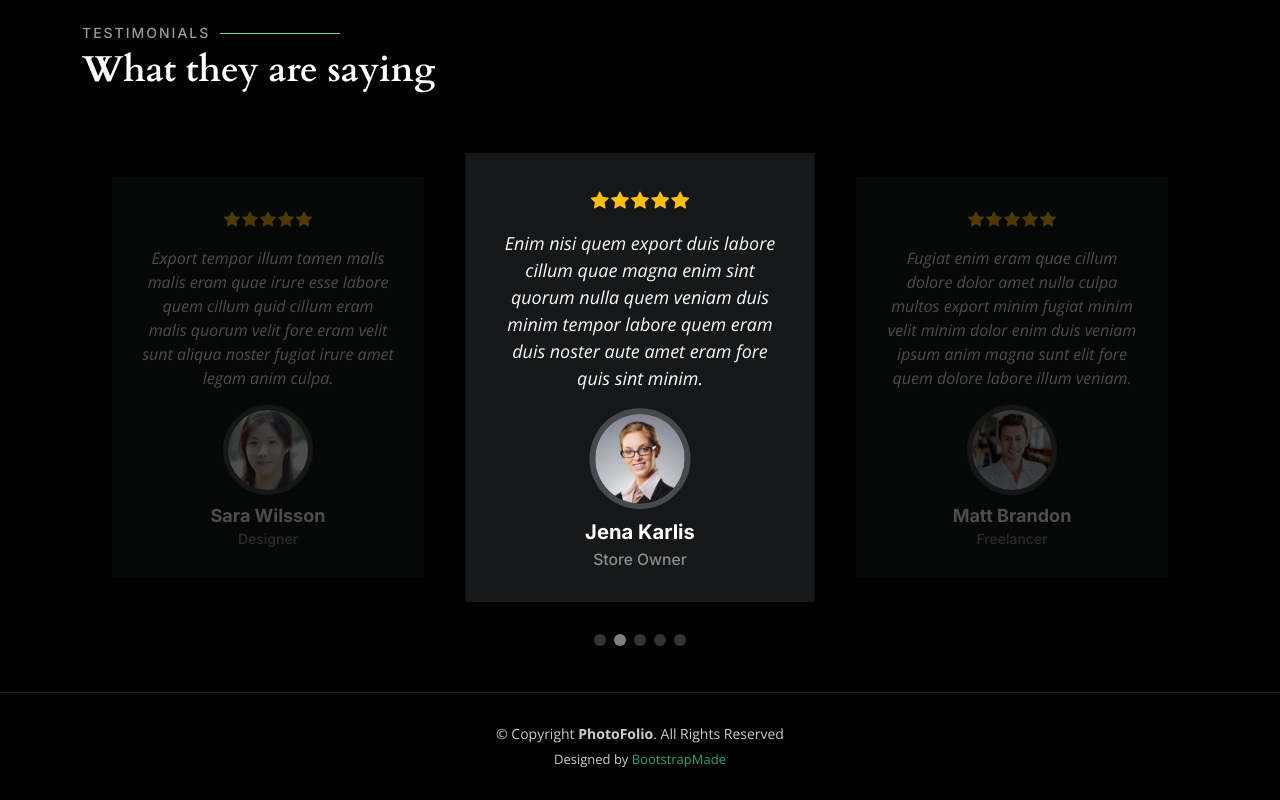
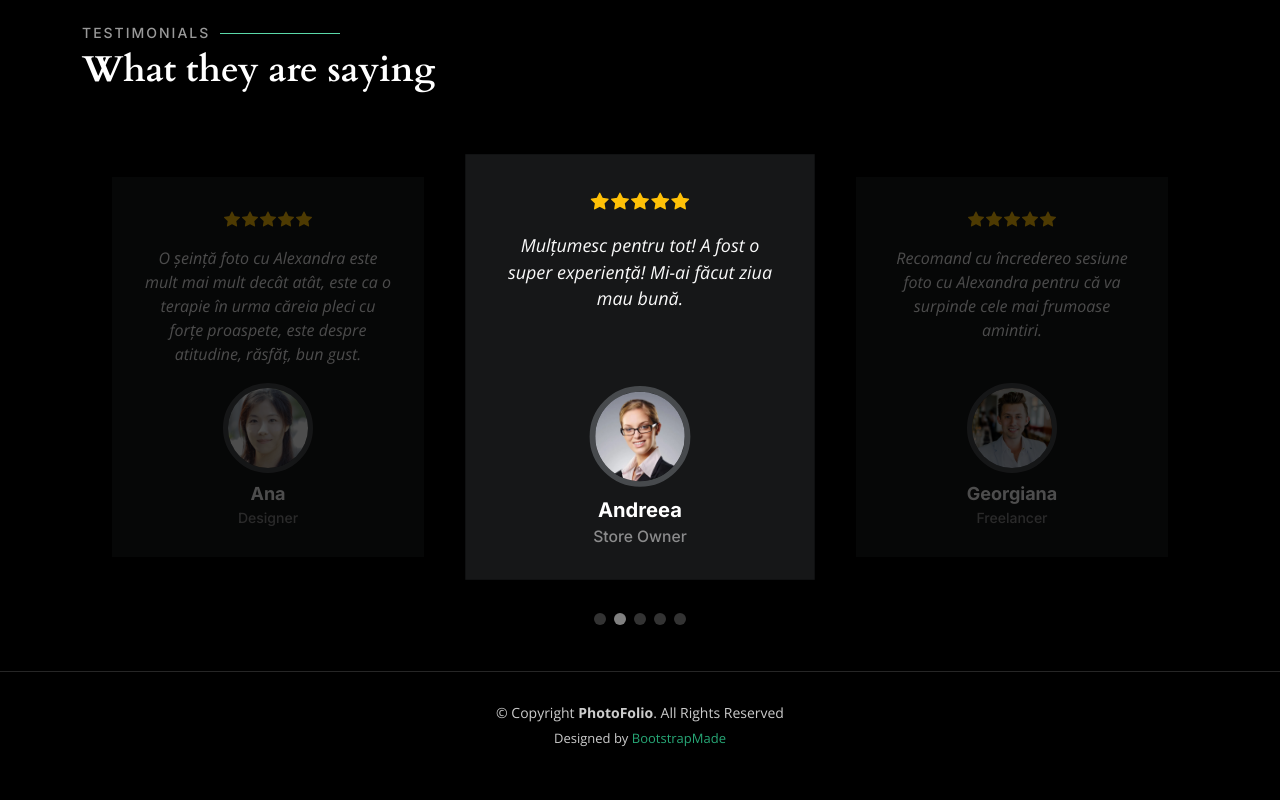
Before and after one commit to ZancaAlexandra/tudorachealexandra.github.io, a plain HTML site: page about.html in a window 1280 px wide. Shown: the part 989-1789 px from the top of the page. After the commit the page ends 1767 px from the top, so only its background shows below. Drawn offline with nearby package versions, Linux system fonts and the light colour scheme.

Commit message:
Update about.html

```diff
--- a/about.html
+++ b/about.html
@@ -166,11 +166,11 @@
                   <i class="bi bi-star-fill"></i><i class="bi bi-star-fill"></i><i class="bi bi-star-fill"></i><i class="bi bi-star-fill"></i><i class="bi bi-star-fill"></i>
                 </div>
                 <p>
-                  Proin iaculis purus consequat sem cure digni ssim donec porttitora entum suscipit rhoncus. Accusantium quam, ultricies eget id, aliquam eget nibh et. Maecen aliquam, risus at semper.
+                  O experiență memorabilă, un om cald și priceput! Mulțumesc, Alexandra!
                 </p>
                 <div class="profile mt-auto">
                   <img src="assets/img/testimonials/testimonials-1.jpg" class="testimonial-img" alt="">
-                  <h3>Saul Goodman</h3>
+                  <h3>Nicoleta</h3>
                   <h4>Ceo &amp; Founder</h4>
                 </div>
               </div>
@@ -182,11 +182,11 @@
                   <i class="bi bi-star-fill"></i><i class="bi bi-star-fill"></i><i class="bi bi-star-fill"></i><i class="bi bi-star-fill"></i><i class="bi bi-star-fill"></i>
                 </div>
                 <p>
-                  Export tempor illum tamen malis malis eram quae irure esse labore quem cillum quid cillum eram malis quorum velit fore eram velit sunt aliqua noster fugiat irure amet legam anim culpa.
+                  O șeință foto cu Alexandra este mult mai mult decât atât, este ca o terapie în urma căreia pleci cu forțe proaspete, este despre atitudine, răsfăț, bun gust.
                 </p>
                 <div class="profile mt-auto">
                   <img src="assets/img/testimonials/testimonials-2.jpg" class="testimonial-img" alt="">
-                  <h3>Sara Wilsson</h3>
+                  <h3>Ana</h3>
                   <h4>Designer</h4>
                 </div>
               </div>
@@ -198,11 +198,11 @@
                   <i class="bi bi-star-fill"></i><i class="bi bi-star-fill"></i><i class="bi bi-star-fill"></i><i class="bi bi-star-fill"></i><i class="bi bi-star-fill"></i>
                 </div>
                 <p>
-                  Enim nisi quem export duis labore cillum quae magna enim sint quorum nulla quem veniam duis minim tempor labore quem eram duis noster aute amet eram fore quis sint minim.
+                  Mulțumesc pentru tot! A fost o super experiență! Mi-ai făcut ziua mau bună.
                 </p>
                 <div class="profile mt-auto">
                   <img src="assets/img/testimonials/testimonials-3.jpg" class="testimonial-img" alt="">
-                  <h3>Jena Karlis</h3>
+                  <h3>Andreea</h3>
                   <h4>Store Owner</h4>
                 </div>
               </div>
@@ -214,11 +214,11 @@
                   <i class="bi bi-star-fill"></i><i class="bi bi-star-fill"></i><i class="bi bi-star-fill"></i><i class="bi bi-star-fill"></i><i class="bi bi-star-fill"></i>
                 </div>
                 <p>
-                  Fugiat enim eram quae cillum dolore dolor amet nulla culpa multos export minim fugiat minim velit minim dolor enim duis veniam ipsum anim magna sunt elit fore quem dolore labore illum veniam.
+                  Recomand cu încredereo sesiune foto cu Alexandra pentru că va surpinde cele mai frumoase amintiri.
                 </p>
                 <div class="profile mt-auto">
                   <img src="assets/img/testimonials/testimonials-4.jpg" class="testimonial-img" alt="">
-                  <h3>Matt Brandon</h3>
+                  <h3>Georgiana</h3>
                   <h4>Freelancer</h4>
                 </div>
               </div>
@@ -230,11 +230,11 @@
                   <i class="bi bi-star-fill"></i><i class="bi bi-star-fill"></i><i class="bi bi-star-fill"></i><i class="bi bi-star-fill"></i><i class="bi bi-star-fill"></i>
                 </div>
                 <p>
-                  Quis quorum aliqua sint quem legam fore sunt eram irure aliqua veniam tempor noster veniam enim culpa labore duis sunt culpa nulla illum cillum fugiat legam esse veniam culpa fore nisi cillum quid.
+                  Îți mulțumesc mult, Alexandra, pentru răbdarea și profesionalismul cu care m-ai ajutat. Ești minunată!
                 </p>
                 <div class="profile mt-auto">
                   <img src="assets/img/testimonials/testimonials-5.jpg" class="testimonial-img" alt="">
-                  <h3>John Larson</h3>
+                  <h3>Maria</h3>
                   <h4>Entrepreneur</h4>
                 </div>
               </div>
```
